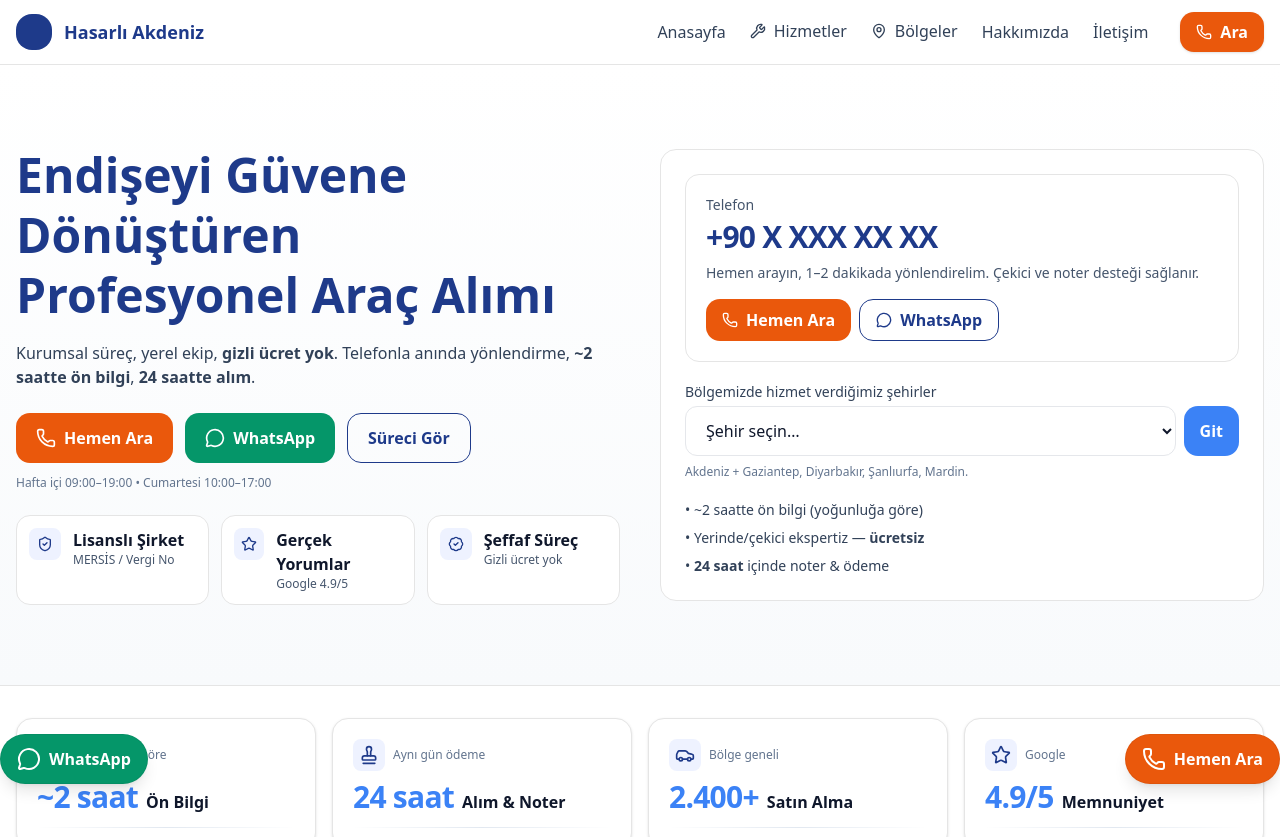
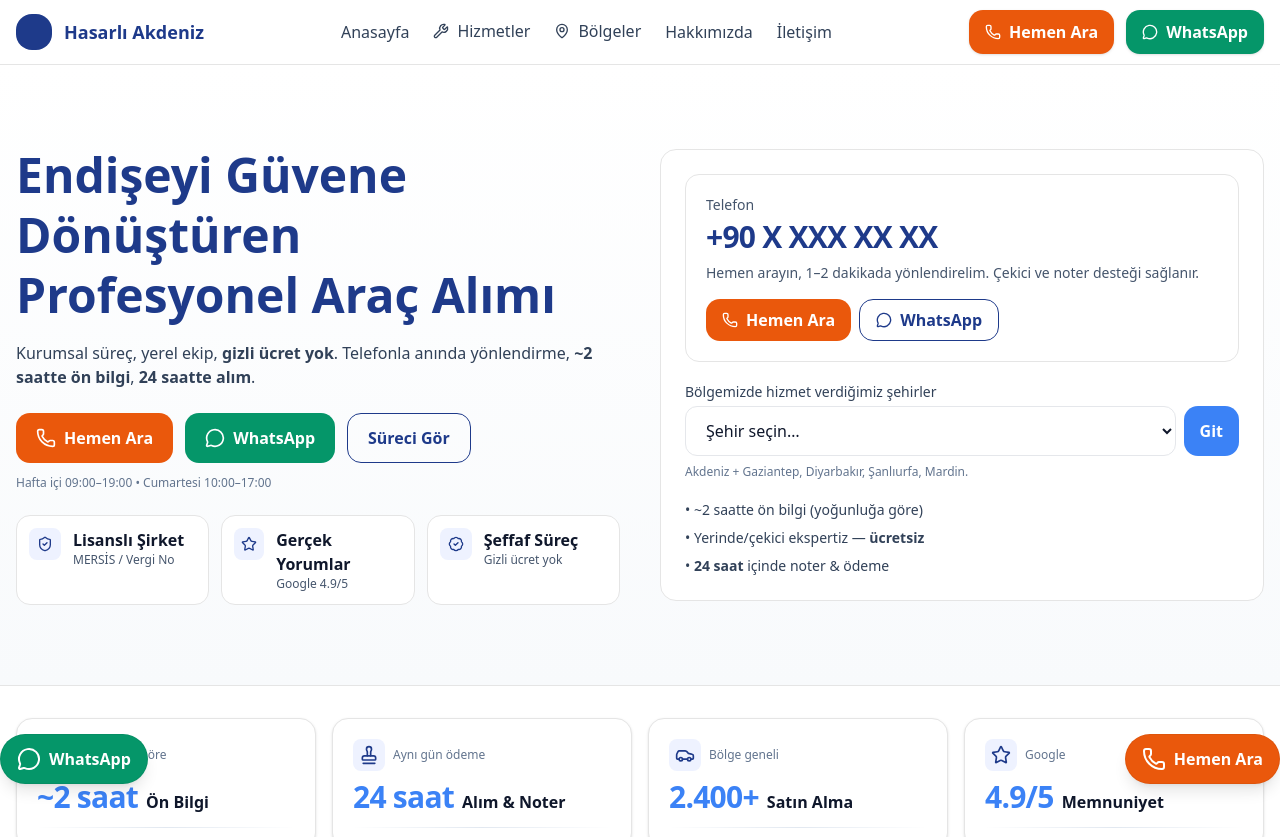
Before and after one commit to Hilal-Ahmad786/hasarliakdeniz, a Next.js app: page / in a window 1280 px wide. Shown: the top 837 px of the page. Built offline with nearby package versions, Linux system fonts and the light colour scheme.

Commit message:
fix(forms): align resolver generics; type submit; QuoteEstimatordfs props

```diff
--- a/src/components/layout/Header.tsx
+++ b/src/components/layout/Header.tsx
@@ -3,14 +3,13 @@
 import Link from "next/link";
 import { usePathname } from "next/navigation";
 import { useEffect, useState } from "react";
-import { Menu, X, Phone, MapPin, Wrench } from "lucide-react";
-import { cities } from "@/data/cities"; // already created earlier
+import { Menu, X, Phone, MapPin, Wrench, MessageCircle } from "lucide-react";
+import { cities } from "@/data/cities";
 
-// ---- EDIT THESE -------------------------------------------------------------
 const BRAND_NAME = "Hasarlı Akdeniz";
 const PHONE_TEL = "+90XXXXXXXXXX";
 const PHONE_DISPLAY = "+90 X XXX XX XX";
-// -----------------------------------------------------------------------------
+const WHATSAPP_URL = "https://wa.me/90XXXXXXXXXX";
 
 const SERVICES = [
   { slug: "hasarli-arac-alan",       title: "Hasarlı Araç Alan" },
@@ -23,18 +22,17 @@ const SERVICES = [
 ];
 
 export default function Header() {
-  const [open, setOpen] = useState(false);           // drawer closed by default
-  const [svcOpen, setSvcOpen] = useState(true);      // group collapsed state (mobile)
+  const [open, setOpen] = useState(false);
+  const [svcOpen, setSvcOpen] = useState(false);
   const [cityOpen, setCityOpen] = useState(false);
   const pathname = usePathname();
 
   // lock body scroll when drawer is open (mobile)
   useEffect(() => {
-    if (open) {
-      const prev = document.body.style.overflow;
-      document.body.style.overflow = "hidden";
-      return () => { document.body.style.overflow = prev; };
-    }
+    if (!open) return;
+    const prev = document.body.style.overflow;
+    document.body.style.overflow = "hidden";
+    return () => { document.body.style.overflow = prev; };
   }, [open]);
 
   // close drawer on route change
@@ -42,21 +40,18 @@ export default function Header() {
 
   return (
     <header className="sticky top-0 z-40 w-full bg-white/80 backdrop-blur border-b">
-      <div className="mx-auto max-w-7xl px-4 h-16 flex items-center justify-between">
-        {/* Brand */}
+      {/* 3 columns: brand | center nav | right CTAs */}
+      <div className="mx-auto max-w-7xl px-4 h-16 grid grid-cols-[auto_1fr_auto] items-center gap-4">
+        {/* Brand (left) */}
         <Link href="/" className="flex items-center gap-3">
-          <span
-            className="inline-block h-9 w-9 rounded-2xl"
-            style={{ background: "#1e3a8a" }}
-            aria-hidden
-          />
+          <span className="inline-block h-9 w-9 rounded-2xl" style={{ background: "#1e3a8a" }} aria-hidden />
           <span className="font-semibold text-lg" style={{ color: "#1e3a8a" }}>
             {BRAND_NAME}
           </span>
         </Link>
 
-        {/* Desktop nav */}
-        <nav className="hidden md:flex items-center gap-6">
+        {/* Desktop nav (center) */}
+        <nav className="hidden md:flex items-center justify-center gap-6">
           <Link href="/" className="text-slate-700 hover:text-slate-900 font-medium">
             Anasayfa
           </Link>
@@ -67,7 +62,7 @@ export default function Header() {
               <Wrench className="h-4 w-4" /> Hizmetler
             </button>
             <div className="invisible opacity-0 group-hover:visible group-hover:opacity-100 transition
-                            absolute left-0 mt-3 w-72 rounded-2xl border bg-white shadow-lg p-2">
+                            absolute left-1/2 -translate-x-1/2 mt-3 w-72 rounded-2xl border bg-white shadow-lg p-2">
               {SERVICES.map((s) => (
                 <Link
                   key={s.slug}
@@ -86,7 +81,7 @@ export default function Header() {
               <MapPin className="h-4 w-4" /> Bölgeler
             </button>
             <div className="invisible opacity-0 group-hover:visible group-hover:opacity-100 transition
-                            absolute left-0 mt-3 max-h-[60vh] w-80 overflow-auto rounded-2xl border bg-white shadow-lg p-2">
+                            absolute left-1/2 -translate-x-1/2 mt-3 max-h-[60vh] w-80 overflow-auto rounded-2xl border bg-white shadow-lg p-2">
               {cities.map((c) => (
                 <Link
                   key={c.slug}
@@ -105,30 +100,50 @@ export default function Header() {
           <Link href="/iletisim" className="text-slate-700 hover:text-slate-900 font-medium">
             İletişim
           </Link>
+        </nav>
 
+        {/* Right CTAs (desktop only) — aligned, no extra height */}
+        <div className="hidden md:flex items-center justify-end gap-3">
+          {/* Optional phone number text: uncomment if you want it visible
+          <a href={`tel:${PHONE_TEL}`} className="inline-flex items-center gap-2 text-[#1e3a8a] font-semibold"
+             aria-label={`Telefon: ${PHONE_DISPLAY}`}>
+            <Phone className="h-4 w-4" />
+            <span className="tracking-wide">{PHONE_DISPLAY}</span>
+          </a>
+          */}
           <a
             href={`tel:${PHONE_TEL}`}
-            className="ml-2 inline-flex items-center gap-2 rounded-xl px-4 py-2 text-white font-semibold shadow"
+            className="inline-flex items-center gap-2 rounded-xl px-4 py-2.5 text-white font-semibold shadow-sm"
             style={{ background: "#ea580c" }}
             aria-label={`Hemen Ara: ${PHONE_DISPLAY}`}
           >
             <Phone className="h-4 w-4" />
-            Ara
+            Hemen Ara
           </a>
-        </nav>
+          <a
+            href={WHATSAPP_URL}
+            className="inline-flex items-center gap-2 rounded-xl px-4 py-2.5 text-white font-semibold shadow-sm"
+            style={{ background: "#059669" }}
+            aria-label="WhatsApp ile yazın"
+            target="_blank" rel="noopener noreferrer"
+          >
+            <MessageCircle className="h-4 w-4" />
+            WhatsApp
+          </a>
+        </div>
 
-        {/* Mobile burger */}
+        {/* Mobile burger (only visible on small screens) */}
         <button
           type="button"
           onClick={() => setOpen(true)}
-          className="md:hidden inline-flex h-10 w-10 items-center justify-center rounded-lg border"
+          className="md:hidden justify-self-end inline-flex h-10 w-10 items-center justify-center rounded-lg border"
           aria-label="Menüyü aç"
         >
           <Menu className="h-5 w-5" />
         </button>
       </div>
 
-      {/* Mobile drawer (renders only when open) */}
+      {/* Mobile drawer */}
       {open && (
         <div className="md:hidden fixed inset-0 z-50">
           {/* Scrim */}
@@ -140,21 +155,14 @@ export default function Header() {
           />
           {/* Panel */}
           <aside
-            className="absolute right-0 top-0 h-full w-[86%] max-w-[420px] bg-white shadow-xl
-                       flex flex-col"
-            role="dialog"
-            aria-modal="true"
+            className="absolute right-0 top-0 h-dvh w-[86%] max-w-[420px] bg-white shadow-xl
+                       flex flex-col pt-[env(safe-area-inset-top)] pb-[env(safe-area-inset-bottom)]"
+            role="dialog" aria-modal="true"
           >
             <div className="flex items-center justify-between h-16 px-4 border-b">
               <Link href="/" className="flex items-center gap-3" onClick={() => setOpen(false)}>
-                <span
-                  className="inline-block h-9 w-9 rounded-2xl"
-                  style={{ background: "#1e3a8a" }}
-                  aria-hidden
-                />
-                <span className="font-semibold text-lg" style={{ color: "#1e3a8a" }}>
-                  {BRAND_NAME}
-                </span>
+                <span className="inline-block h-9 w-9 rounded-2xl" style={{ background: "#1e3a8a" }} aria-hidden />
+                <span className="font-semibold text-lg" style={{ color: "#1e3a8a" }}>{BRAND_NAME}</span>
               </Link>
               <button
                 type="button"
@@ -175,7 +183,7 @@ export default function Header() {
                 Anasayfa
               </Link>
 
-              {/* Hizmetler group */}
+              {/* Hizmetler */}
               <div className="rounded-2xl border p-4">
                 <button
                   type="button"
@@ -183,8 +191,7 @@ export default function Header() {
                   onClick={() => setSvcOpen((s) => !s)}
                 >
                   <span className="inline-flex items-center gap-2">
-                    <Wrench className="h-5 w-5 text-slate-500" />
-                    Hizmetler
+                    <Wrench className="h-5 w-5 text-slate-500" /> Hizmetler
                   </span>
                   <span className="text-slate-400">{svcOpen ? "▾" : "▸"}</span>
                 </button>
@@ -205,7 +212,6 @@ export default function Header() {
                 )}
               </div>
 
-              {/* Hakkımızda */}
               <Link
                 href="/hakkimizda"
                 className="block rounded-2xl border px-4 py-3 text-slate-800"
@@ -214,7 +220,7 @@ export default function Header() {
                 Hakkımızda
               </Link>
 
-              {/* Bölgeler group */}
+              {/* Bölgeler */}
               <div className="rounded-2xl border p-4">
                 <button
                   type="button"
@@ -222,8 +228,7 @@ export default function Header() {
                   onClick={() => setCityOpen((s) => !s)}
                 >
                   <span className="inline-flex items-center gap-2">
-                    <MapPin className="h-5 w-5 text-slate-500" />
-                    Bölgeler
+                    <MapPin className="h-5 w-5 text-slate-500" /> Bölgeler
                   </span>
                   <span className="text-slate-400">{cityOpen ? "▾" : "▸"}</span>
                 </button>
@@ -244,7 +249,6 @@ export default function Header() {
                 )}
               </div>
 
-              {/* İletişim */}
               <Link
                 href="/iletisim"
                 className="block rounded-2xl border px-4 py-3 text-slate-800"
@@ -254,15 +258,26 @@ export default function Header() {
               </Link>
             </div>
 
-            <div className="border-t p-4">
+            {/* Drawer CTAs fixed at bottom with safe-area padding */}
+            <div className="border-t p-4 pb-[calc(env(safe-area-inset-bottom)+1rem)] flex flex-wrap gap-3">
               <a
                 href={`tel:${PHONE_TEL}`}
-                className="inline-flex w-full items-center justify-center gap-2 rounded-xl px-4 py-3 text-white font-semibold shadow"
+                className="inline-flex flex-1 items-center justify-center gap-2 rounded-xl px-4 py-3 text-white font-semibold shadow-sm"
                 style={{ background: "#ea580c" }}
                 aria-label={`Hemen Ara: ${PHONE_DISPLAY}`}
               >
-                <Phone className="h-4 w-4" />
+                <Phone className="h-5 w-5" />
                 Hemen Ara
+              </a>
+              <a
+                href={WHATSAPP_URL}
+                className="inline-flex flex-1 items-center justify-center gap-2 rounded-xl px-4 py-3 text-white font-semibold shadow-sm"
+                style={{ background: "#059669" }}
+                aria-label="WhatsApp ile yazın"
+                target="_blank" rel="noopener noreferrer"
+              >
+                <MessageCircle className="h-5 w-5" />
+                WhatsApp
               </a>
             </div>
           </aside>
```
